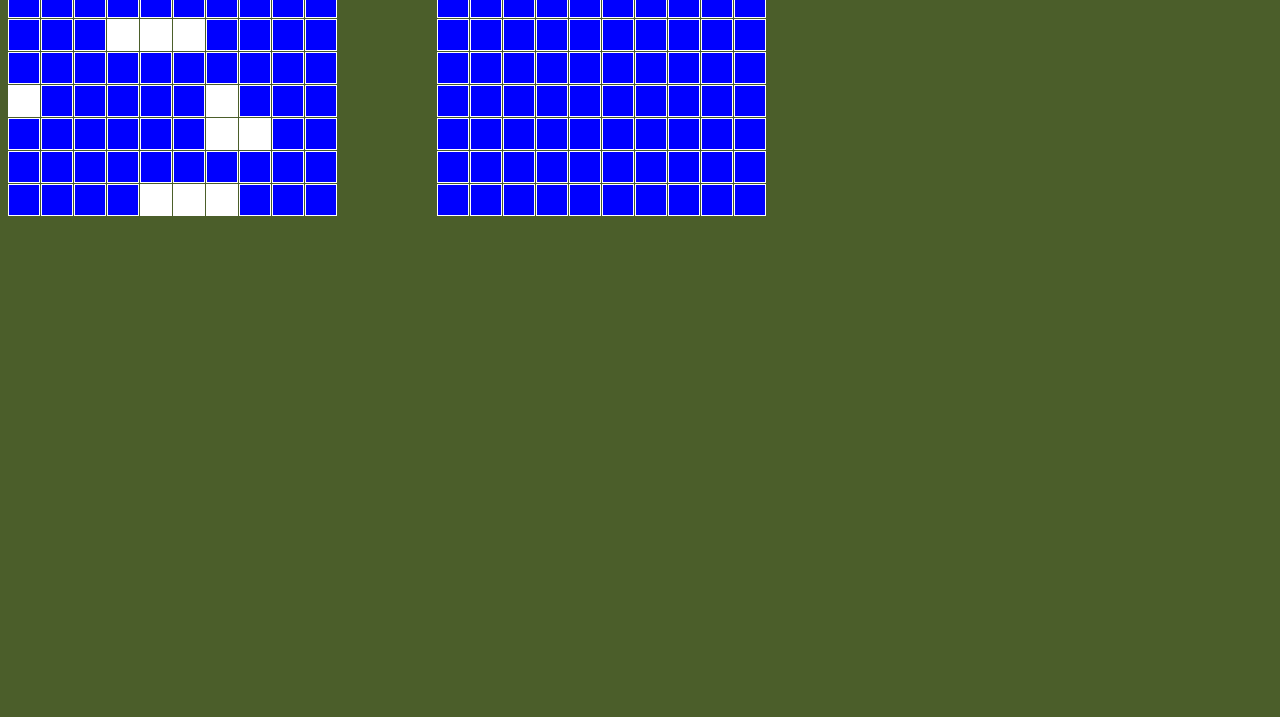
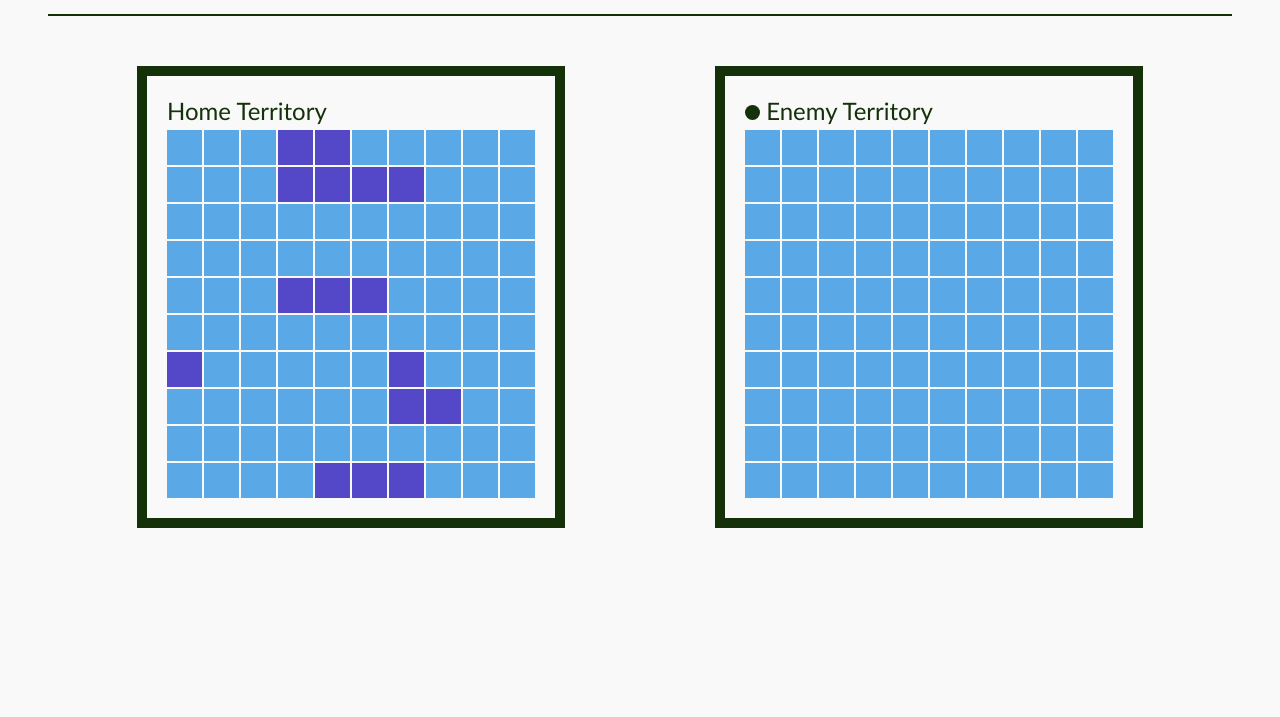
Before and after one commit to aj-abdujabborov/odin-battleship, a website built with webpack: page src/index.html in a window 1280 px wide. Shown: the part 121-838 px from the top of the page. Before the commit the page ends 800 px from the top, so only its background shows below. Built offline with nearby package versions, Linux system fonts and the light colour scheme.

Commit message:
Update visuals

```diff
--- a/src/index.html
+++ b/src/index.html
@@ -6,9 +6,24 @@
     <title>Battleship</title>
   </head>
   <body>
-    <div class="container">
-      <div class="player-board board"></div>
-      <div class="opponent-board board"></div>
+    <div class="header">
+      <h1>Battleship</h1>
+    </div>
+    <div class="game-container">
+      <div class="player-container">
+        <div class="box">
+          <span class="turn"></span>
+          <span class="name">Home Territory</span>
+          <div class="player-board board"></div>
+        </div>
+      </div>
+      <div class="opponent-container">
+        <div class="box">
+          <span class="turn active"></span>
+          <span class="name">Enemy Territory</span>
+          <div class="opponent-board board"></div>
+        </div>
+      </div>
     </div>
   </body>
 </html>
--- a/src/index.scss
+++ b/src/index.scss
@@ -1,40 +1,114 @@
-body {
-  background: rgb(75, 94, 42);
+// Fonts
+@import url("https://fonts.googleapis.com/css2?family=Black+Ops+One&family=Raleway:ital,wght@0,200;0,500;0,900;1,700&display=swap");
+
+// Root
+:root {
+  font-family: "Gill Sans", "Gill Sans MT", Calibri, "Trebuchet MS", sans-serif;
+  font-size: 24px;
+
+  --color-air: #f9f9f9;
+  --color-water: #5aa9e6;
+  --color-water-hover: #a3d0f3;
+  --color-ouch: #ff6392;
+  --color-dead: #a52422;
+  --text-color: #143109;
 }
 
-.container {
+// Body
+body {
+  background: var(--color-air);
+  padding: 0 40px;
+  height: 100vh;
+}
+
+* {
+  box-sizing: border-box;
+}
+
+// Header
+.header {
+  font-family: "Black Ops One";
+  font-size: 30px;
+  color: var(--text-color);
+  text-align: center;
+
+  h1 {
+    margin: 30px 0;
+  }
+  border-bottom: 2px var(--text-color) solid;
+}
+
+// Game
+.game-container {
+  margin-top: 50px;
   display: flex;
-  gap: 100px;
+  justify-content: center;
+  gap: 150px;
+}
+
+.player-container,
+.opponent-container {
+  padding: 20px;
+  border: 10px solid var(--text-color);
 }
 
 .board {
   display: grid;
   grid-template-columns: repeat(10, auto);
   grid-template-rows: repeat(10, auto);
-  gap: 1px;
+  gap: 2px;
 }
 
+// Cells
 .cell {
-  width: 30px;
-  height: 30px;
-  background: blue;
-  border: 1px solid white;
+  width: 35px;
+  height: 35px;
+  background: var(--color-water);
+
+  display: flex;
+  justify-content: center;
+  align-items: center;
 }
 
-// Cell states
-.cell.unhit-ship {
-  background: white;
+.opponent-container .cell.empty {
+  cursor: pointer;
+  &:hover {
+    background: var(--color-water-hover);
+  }
 }
 
-.cell.hit {
-  background: orange;
+.cell.hit,
+.cell.hit-ship,
+.cell.sunk-ship {
+  &::after {
+    content: "X";
+    color: white;
+  }
+}
+
+.cell.unhit-ship {
+  background: #5448c8;
 }
 
 .cell.hit-ship {
-  background: red;
+  background: var(--color-ouch);
 }
 
 .cell.sunk-ship {
-  background: red;
-  border-color: red;
+  background: var(--color-dead);
 }
+
+// Turn indicator
+.turn.active {
+  border-radius: 50%;
+  width: 15px;
+  height: 15px;
+  background: var(--text-color);
+  display: inline-block;
+}
+
+.name {
+  color: var(--text-color);
+  margin-bottom: 5px;
+  display: inline-block;
+}
```
